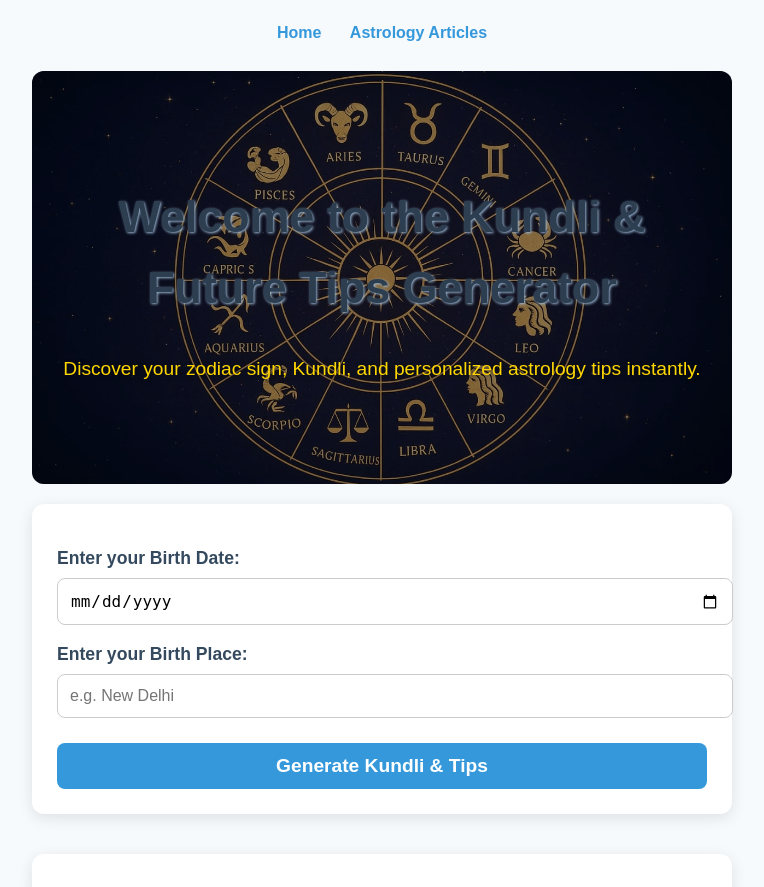
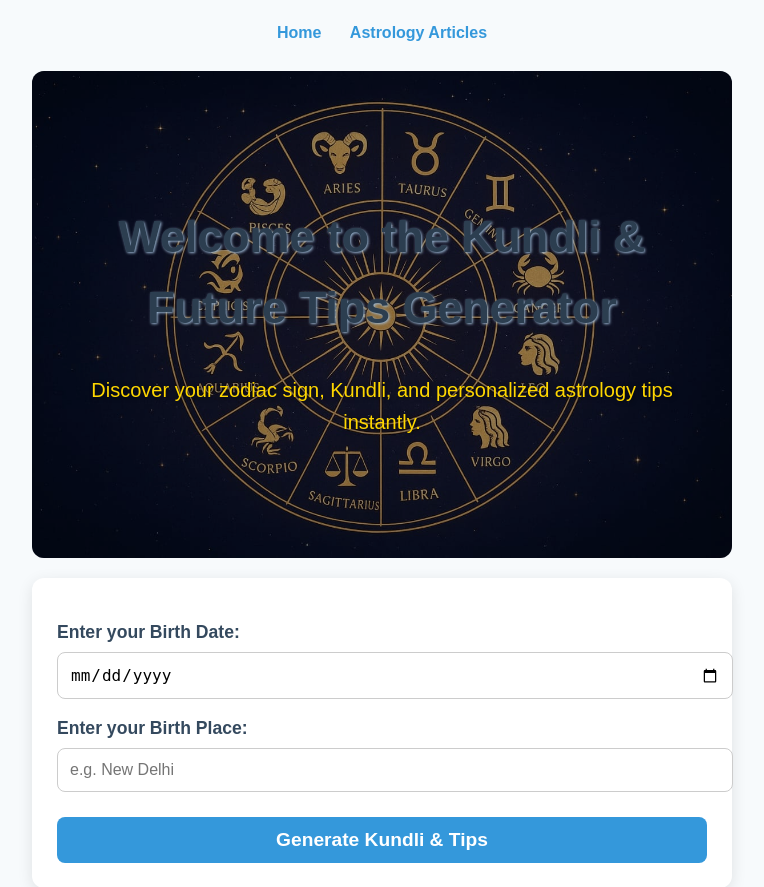
Before and after one commit to sandeep780049/kundli-website, a Flask app: page / in a window 1280 px wide. Shown: the top 887 px of the page, without its empty margins (258-1022 px from the left). Run offline with Flask 3, Linux system fonts and the light colour scheme.

Commit message:
Update index.html

```diff
--- a/templates/index.html
+++ b/templates/index.html
@@ -46,11 +46,25 @@
   margin-bottom: 20px;
 }
 
+/* Improved welcome section styling */
+.welcome-container {
+  position: relative;
+  background-image: url('{{ url_for("static", filename="zodiac-bg.jpeg") }}');
+  background-size: cover;
+  background-position: center;
+  background-repeat: no-repeat;
+  padding: 100px 20px;       /* Increased vertical padding */
+  color: #fff;
+  text-align: center;
+  border-radius: 12px;
+  margin-bottom: 20px;
+}
+
 .welcome-container::before {
   content: "";
   position: absolute;
   inset: 0;
-  background: rgba(0, 0, 0, 0.4); /* lighter overlay for more color visibility */
+  background: rgba(0, 0, 0, 0.35);  /* Lightened overlay for better clarity */
   z-index: 0;
   border-radius: 12px;
 }
@@ -58,18 +72,17 @@
 .welcome-container h1,
 .welcome-container .discover-text {
   position: relative;
-  z-index: 1;
+  z-index: 1;  /* Ensure text appears above overlay */
 }
 
-/* Discover text styling inside welcome section */
+/* Refined Discover subtitle */
 .discover-text {
-  font-size: 1.2rem;
-  color: #FFD700; /* bright gold for contrast */
-  text-shadow: 1px 1px 4px rgba(0, 0, 0, 0.5);
-  margin-top: 10px;
+  margin-top: 15px;
+  font-size: 1.25rem;
+  color: #FFD700; /* Gold accent for contrast */
+  text-shadow: 1px 1px 4px rgba(0, 0, 0, 0.6);
   animation: slideUp 1.2s ease forwards;
 }
-
     @keyframes slideUp {
       0% { opacity: 0; transform: translateY(20px); }
       100% { opacity: 1; transform: translateY(0); }
```
